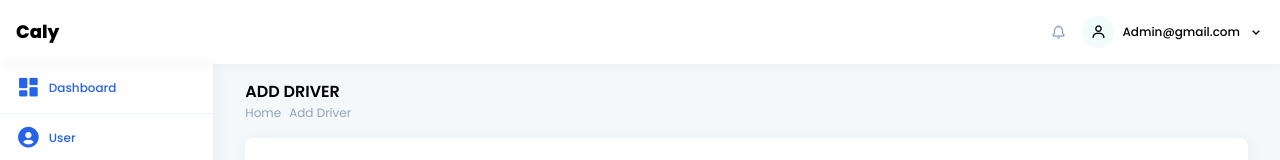
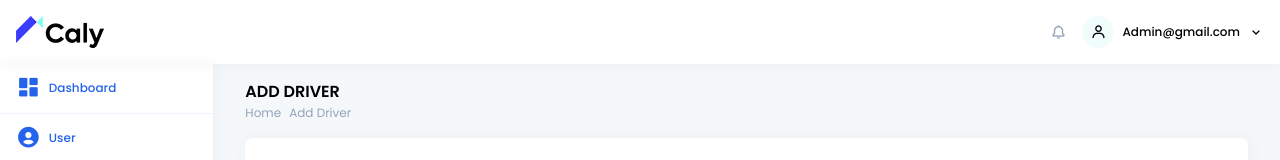
Before and after one commit to rishirathoree/admin-dash, a React (Vite) app: page /add-driver in a window 1280 px wide. Shown: the top 160 px of the page. Built offline with nearby package versions, Linux system fonts and the light colour scheme.

Commit message:
added pages

```diff
--- a/src/App/Page.jsx
+++ b/src/App/Page.jsx
@@ -69,7 +69,7 @@ const Page = () => {
         <Route path="/Category" element={<Category/>} />
         <Route path="/Collect-list" element={<Collectlist/>} />
         <Route path="/Add-Order" element={<AddOrder/>} />
-        <Route path="/Order" element={<Orderlist/>} />
+        <Route path="/orders" element={<Orderlist/>} />
         <Route path="/ReturnOrder" element={<ReturnOrder/>} />
         <Route path="/collect-shipment" element={<CollectShipment/>} />
         <Route path="/order-delivery" element={<OrderDelivery/>} />
--- a/src/Components/Navbar.jsx
+++ b/src/Components/Navbar.jsx
@@ -1,5 +1,5 @@
 import React, { useEffect, useRef, useState } from 'react';
-
+import calylogo from '../assets/images/calylogo.png'
 const Navbar = () => {
   const [showDropdown, setShowDropdown] = useState(false);
   const dropdown = useRef(null);
@@ -22,7 +22,8 @@ const Navbar = () => {
     <div className='w-full p-4 ring-1 ring-black/5 shadow2 z-[100] justify-between flex items-center'>
       <div className='flex items-center gap-1'>
         <i onClick={() => { document.body.classList.toggle('Sidebar-collapse'); }} className='lg:hidden md:hidden sm:block bx bx-menu bx-sm'></i>
-        <p className='font-extrabold text-lg'>Caly</p>
+        {/* <p className='font-extrabold text-lg'>Caly</p> */}
+        <img src={calylogo} alt="" />
       </div>
       <div className='flex items-center gap-4'>
         <i className='bx cursor-pointer text-slate-400 bx-bell'></i>
--- a/src/Components/Sidebar.jsx
+++ b/src/Components/Sidebar.jsx
@@ -75,8 +75,8 @@ const Sidebar = () => {
           url:'/Collect-list'
         },
         {
-          title:'Order List',
-          url:'/Order '
+          title:'Order',
+          url:'/orders'
         },
         {
           title:'Return Order',
```
